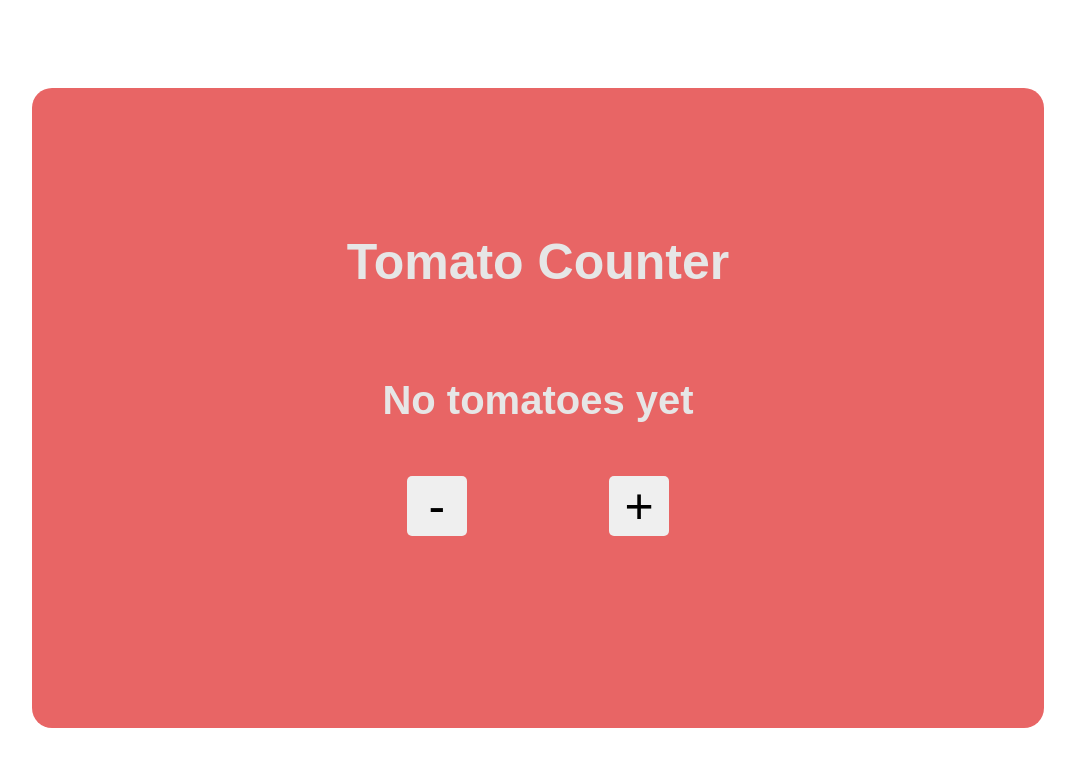
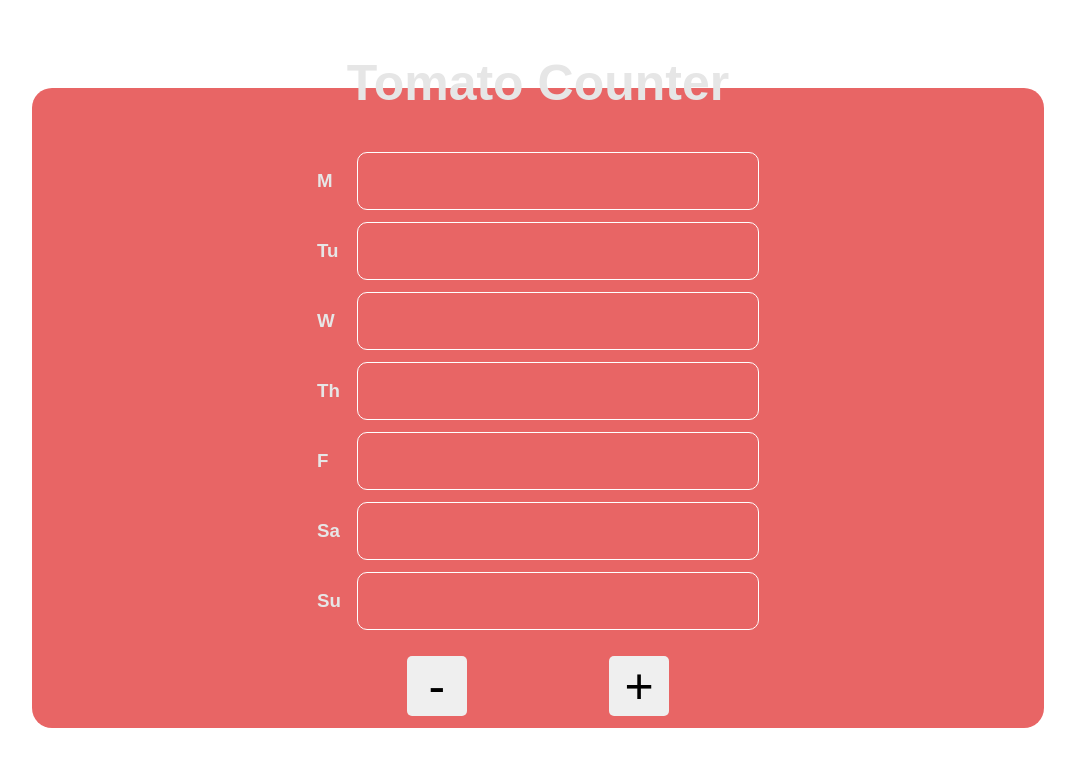
Before and after one commit to katfloyd95/react-course, a React (Create React App) app in the folder tomato-project/tomato-project-react/: page / in a window 1280 px wide. Shown: the top 766 px of the page, without its empty margins (102-1177 px from the left). Built offline with nearby package versions, Linux system fonts and the light colour scheme; the HTML template or start-up script is replaced by a standard one.

Commit message:
add day containers

```diff
--- a/tomato-project/tomato-project-react/src/App.js
+++ b/tomato-project/tomato-project-react/src/App.js
@@ -6,11 +6,20 @@ function App() {
 
   const [number, setNumber] = React.useState(0);
 
+  const days = ['M', 'Tu', 'W', 'Th', 'F', 'Sa', 'Su' ]
+
   return (
     <div className="App">
       <div className="container">
         <h1>Tomato Counter</h1>
-        <TomatoContainer number={number} />
+        {days.map(dayNum => (
+            <div key={dayNum} className='tomato-box'>
+              <h3>{dayNum}</h3>
+              <div className='tomato-day-box'>
+              <TomatoContainer number={number} />
+              </div>
+            </div>
+        ))}
         <BtnContainer number={number} setNumber={setNumber} />
       </div>
     </div>
--- a/tomato-project/tomato-project-react/src/components/TomatoContainer.js
+++ b/tomato-project/tomato-project-react/src/components/TomatoContainer.js
@@ -13,7 +13,7 @@ export default function TomatoContainer(props) {
 
   return (
     <div className ="rendered-tomatoes">
-      <h4>{!props.number ? "No tomatoes yet" : tomatoString}</h4>
+      <h6>{!props.number ? " " : tomatoString}</h6>
     </div>
   )
 }
--- a/tomato-project/tomato-project-react/src/index.css
+++ b/tomato-project/tomato-project-react/src/index.css
@@ -27,6 +27,7 @@ h1  {
   display: flex;
   justify-content: space-around;
   margin-bottom: 80px;
+  margin-top: 20px;
 }
 .btn-container > button {
   font-size: 50px;
@@ -36,8 +37,24 @@ h1  {
 }
 .rendered-tomatoes {
   font-size: 40px;
+  margin: 5px;
+}
+.tomato-box {
   display: flex;
   justify-content: center;
-  flex-wrap: wrap;
-  max-width: 60%;
+  align-items: center;
+  box-sizing: border-box;
+  height: 70px;
 }
+.tomato-box > h3 {
+  width: 10px;
+  margin-right: 30px;
+}
+.tomato-day-box {
+  border: 1px solid white;
+  height: 80%;
+  width: 400px;
+  display: flex;
+  align-items: center;
+  border-radius: 10px;
+}
```
